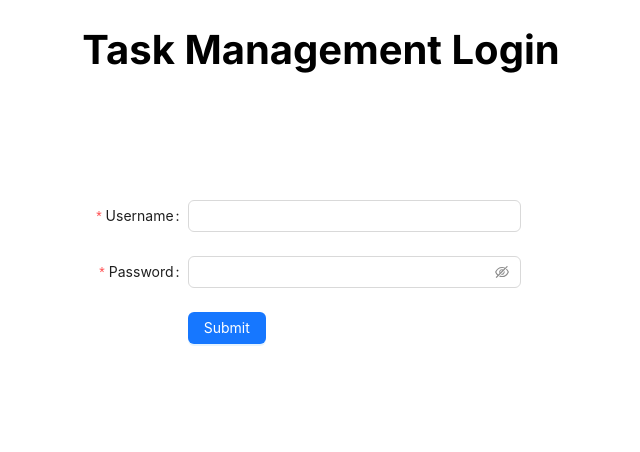
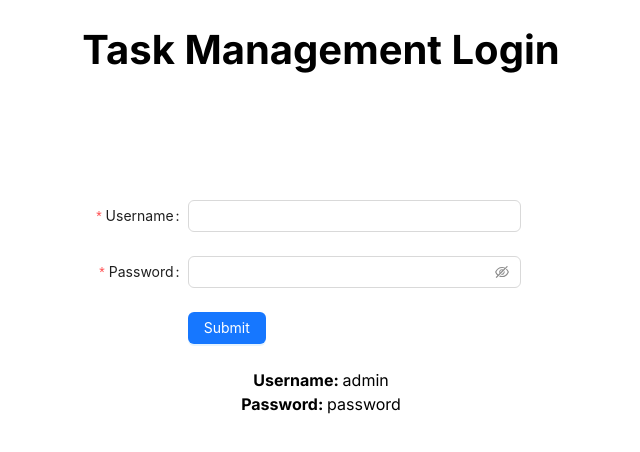
Before and after one commit to shahriyardx/task-management, a Next.js app: page / in a window 1280 px wide. Shown: the top 452 px of the page, without its empty margins (319-959 px from the left). Built offline with nearby package versions, Linux system fonts and the light colour scheme.

Commit message:
added login instruction

```diff
--- a/src/pages/index.tsx
+++ b/src/pages/index.tsx
@@ -1,6 +1,6 @@
-import LoginForm from "@/components/LoginForm"
-import { Flex } from "antd"
-import React from "react"
+import LoginForm from "@/components/LoginForm";
+import { Flex } from "antd";
+import React from "react";
 
 const Home = () => (
   <div className="App">
@@ -21,12 +21,24 @@ const Home = () => (
         marginTop: "100px",
         padding: "0",
         marginInline: "auto",
-        maxWidth: '600px'
+        maxWidth: "600px",
       }}
     >
       <LoginForm />
     </div>
+
+    <p className="text-center">
+			<div>
+				<b>Username: </b>
+				<span>admin</span>
 			</div>
-)
 
-export default Home
+			<div>
+				<b>Password: </b>
+				<span>password</span>
+			</div>
+    </p>
+  </div>
+);
+
+export default Home;
```
Lines whose indentation alone changed are shown as unchanged.
